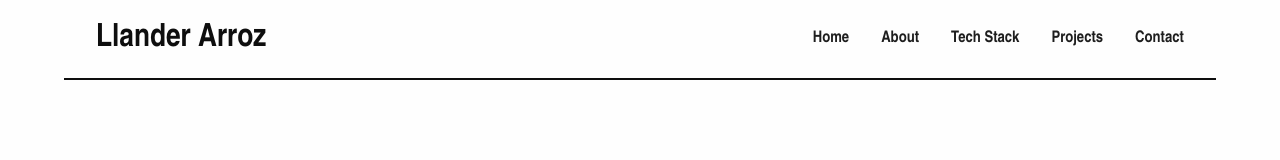
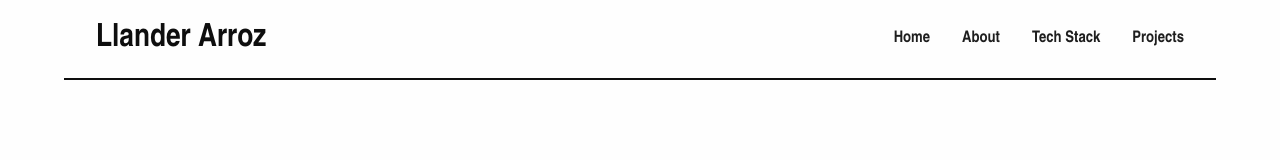
Before and after one commit to Llander15/LlanderArroz-Portfolio, a React (Vite) app: page / in a window 1280 px wide. Shown: the top 160 px of the page. Built offline with nearby package versions, Linux system fonts and the light colour scheme.

Commit message:
removed contacts(temporarily)

```diff
--- a/src/App.jsx
+++ b/src/App.jsx
@@ -16,7 +16,7 @@ function App() {
       <About />
       <Tech />
       <Projects />
-      <Contact />
+      {/* <Contact /> */}
       <Footer />
     </div>
   )
--- a/src/Components/Footer.jsx
+++ b/src/Components/Footer.jsx
@@ -29,7 +29,7 @@ function Footer() {
                             <p><a href="/#about" className="quick-link">About</a></p>
                             <p><a href="/#tech" className="quick-link">Tech Stack</a></p>
                             <p><a href="/#projects" className="quick-link">Projects</a></p>
-                            <p><a href="/#contact" className="quick-link">Contact</a></p>
+                            {/* <p><a href="/#contact" className="quick-link">Contact</a></p> */}
                         </div>
                     </div>
                 </div>
--- a/src/Components/Header.jsx
+++ b/src/Components/Header.jsx
@@ -9,7 +9,7 @@ function Header() {
                     <a href="#about" className="nav-link text">About</a>
                     <a href="#tech" className="nav-link text">Tech Stack</a>
                     <a href="#projects" className="nav-link text">Projects</a>
-                    <a href="#contact" className="nav-link text">Contact</a>
+                    {/* <a href="#contact" className="nav-link text">Contact</a> */}
                 </div>
             </div>
         </section>
```
